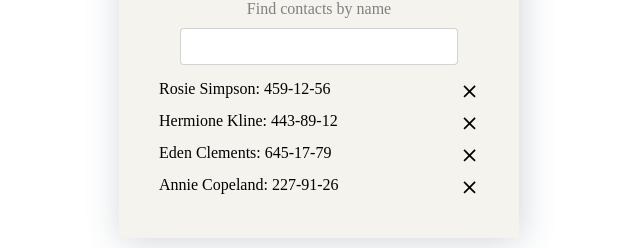
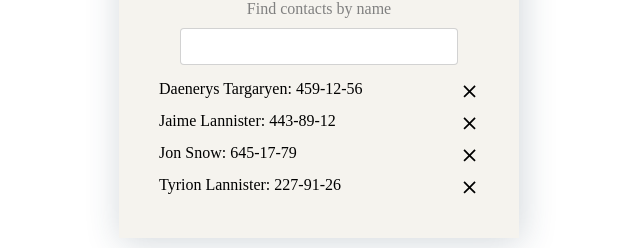
Before and after one commit to Hliy89/goit-react-hw-03-phonebook, a React (Create React App) app: page / in a window 1280 px wide. Shown: the part 347-595 px from the top of the page, without its empty margins (321-961 px from the left). Built offline with nearby package versions, Linux system fonts and the light colour scheme.

Commit message:
изменили имена

```diff
--- a/src/components/Phonebook/Phonebook.jsx
+++ b/src/components/Phonebook/Phonebook.jsx
@@ -10,10 +10,10 @@ import style from './Phonebook.module.css';
 class Phonebook extends Component {
   state = {
     contacts: [
-      { id: 'id-1', name: 'Rosie Simpson', number: '459-12-56' },
-      { id: 'id-2', name: 'Hermione Kline', number: '443-89-12' },
-      { id: 'id-3', name: 'Eden Clements', number: '645-17-79' },
-      { id: 'id-4', name: 'Annie Copeland', number: '227-91-26' },
+      { id: 'id-1', name: 'Daenerys Targaryen', number: '459-12-56' },
+      { id: 'id-2', name: 'Jaime Lannister', number: '443-89-12' },
+      { id: 'id-3', name: 'Jon Snow', number: '645-17-79' },
+      { id: 'id-4', name: 'Tyrion Lannister', number: '227-91-26' },
     ],
     filter: '',
   };
```
